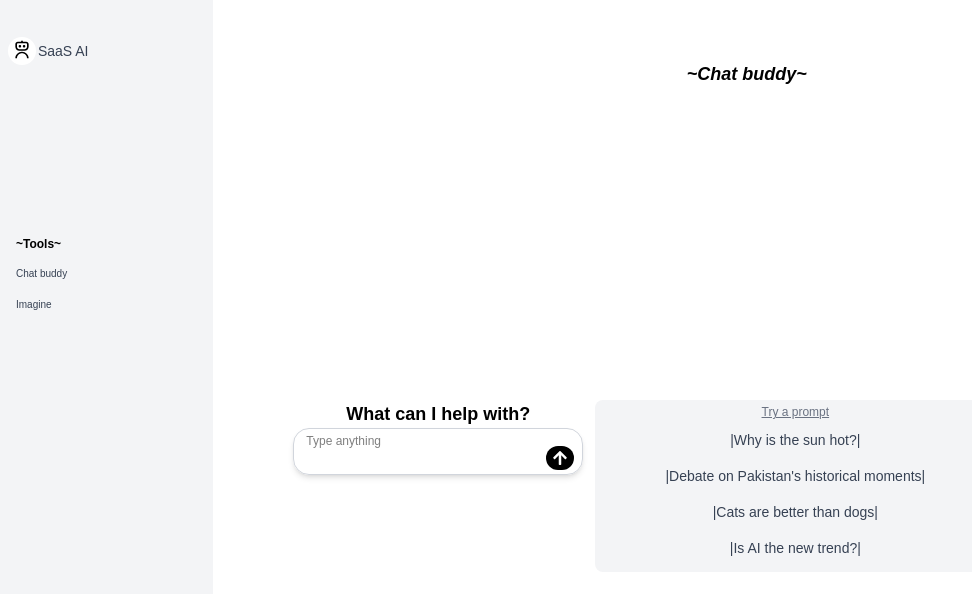
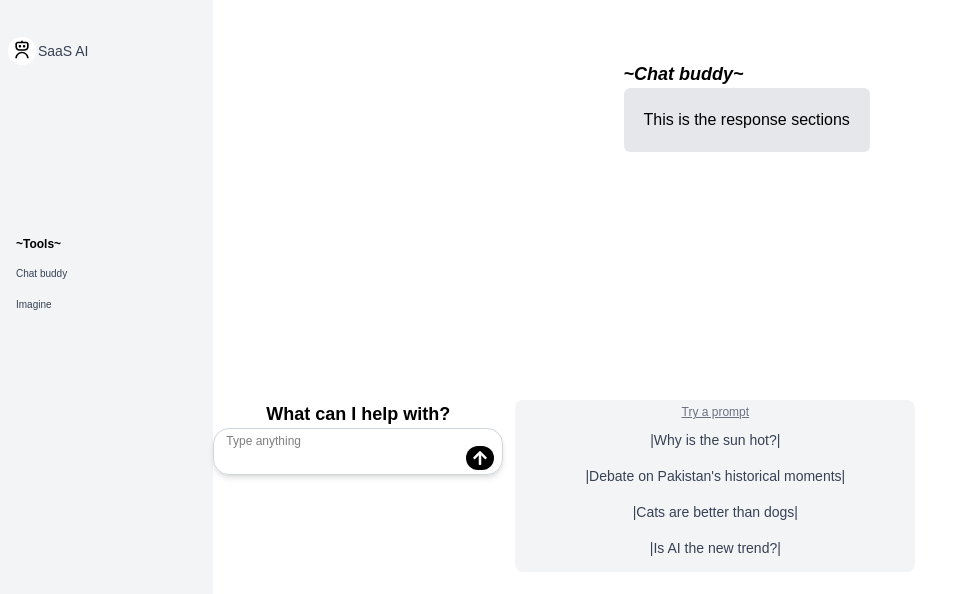
Before and after one commit to waleed-akram/saas-ai, a Next.js app in the folder week-7-9/: page /response-section/firstTool in a window 1280 px wide. Shown: the top 594 px of the page, without its empty margins (0-972 px from the left). Built offline with nearby package versions, Linux system fonts and the light colour scheme.

Commit message:
changed the placement of the prompt section

```diff
--- a/week-7-9/app/(my-components)/prompt/page.tsx
+++ b/week-7-9/app/(my-components)/prompt/page.tsx
@@ -24,7 +24,7 @@ export default function Prompts() {
 
   if (selectedTool === 1 || selectedTool === 2) {
     return (
-      <div className="ml-20">
+      <div className="mx-auto">
         <div className="grid col-span-10 row-span-2">
           <div className="mx-auto h-auto flex flex-row gap-3">
             <InputSection prompt={prompt} setPrompt={setPrompt} />
@@ -37,7 +37,7 @@ export default function Prompts() {
       </div>
     );
   } else if (selectedTool === 0) {
-    <div className="ml-20">
+    <div className="mx-auto">
       <div className="w-full no-wrap text-sm bg-gray-200 min-w-200 text-center p-5 rounded-md text-black">
         Loading...
       </div>
--- /dev/null
+++ b/week-7-9/app/(my-components)/response-section/firstTool/firstTool.tsx
@@ -0,0 +1,7 @@
+export default function ResponseSection(){
+  return(
+    <div className="bg-gray-200 w-full h-fit rounded-md p-5 box-border">
+      <h4>This is the response sections</h4>
+    </div>
+  )
+}
--- a/week-7-9/app/(my-components)/response-section/firstTool/page.tsx
+++ b/week-7-9/app/(my-components)/response-section/firstTool/page.tsx
@@ -1,8 +1,11 @@
+import ResponseSection from "./firstTool";
+
 export default function Mini() {
 
   return (
     <div className="mx-auto">
       <span className="text-lg font-bold italic">~Chat buddy~</span>
+      <ResponseSection/>
     </div>
   );
 }
```
Also changed, not shown: week-7-9/app/(my-components)/response-section/secondTool/secondTool.tsx (added).
